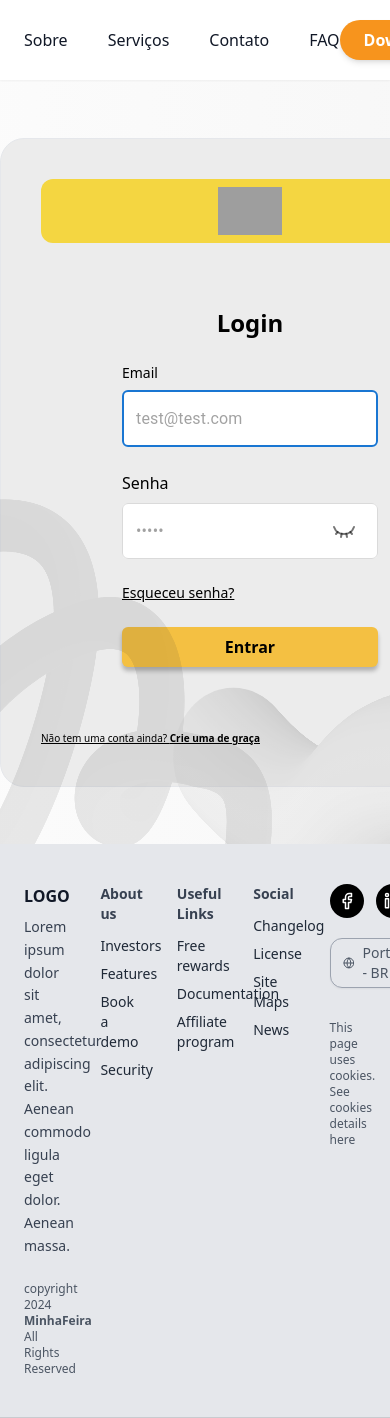
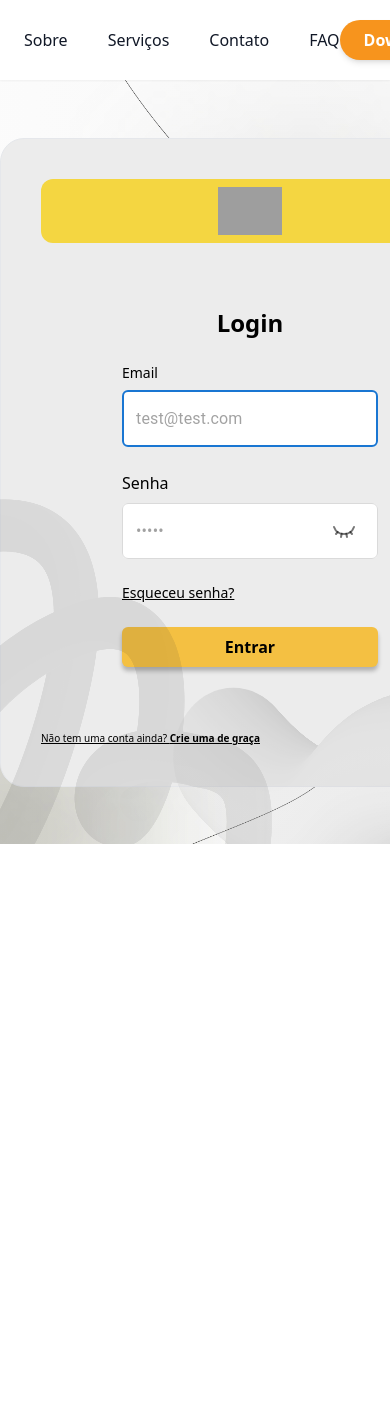
Before and after one commit to FeirasProjeto/Minha-Feira, a Next.js app: page /login in a window 390 px wide. Shown: the top 1418 px of the page. After the commit the page ends 844 px from the top, so only its background shows below. Built offline with nearby package versions, Linux system fonts and the light colour scheme; grey boxes are pictures that could not be loaded.

Commit message:
💩: Bugs e responsividade needs to fixxxx

```diff
--- a/app/layout.tsx
+++ b/app/layout.tsx
@@ -17,8 +17,9 @@ export default function RootLayout({
 }) {
   return (
     <html lang="pt-BR">
-      <body>{children}</body>
-      <Footer />
+      <body className="bg-landing bg-cover bg-center min-h-screen">
+        {children}
+      </body>
     </html>
   );
 }
--- a/app/page.tsx
+++ b/app/page.tsx
@@ -3,15 +3,16 @@ import { useEffect, useState } from "react";
 import { getFeiras } from "../hooks/Feiras";
 
 import Header from "../components/header";
+import Footer from "../components/footer";
 import Banner from "../components/banner";
 import Features from "../components/features";
 import Faq from "../components/faq";
 import Final from "../components/final";
 
-
 export default function HomePage() {
   const [feiras, setFeiras] = useState<TypeFeira[]>([]);
   const [defaultFeiras, setDefault] = useState<TypeFeira[]>([]);
+
   useEffect(() => {
     const fetchFeiras = async () => {
       const feiras = await getFeiras();
@@ -25,17 +26,22 @@ export default function HomePage() {
   const [selectedFeira, setSelectedFeira] = useState<TypeFeira>(
     {} as TypeFeira
   );
+
   const openModal = (f: TypeFeira) => {
     setSelectedFeira(f);
     setOpen(true);
   };
+
   return (
-    <div className="flex flex-col min-h-screen">
+    <div
+      className="flex flex-col min-h-screen bg-[url('/bg-pattern.jpg')] bg-cover bg-center bg-fixed"
+    >
       <Header />
       <Banner />
       <Features />
       <Faq />
       <Final />
+      <Footer />
     </div>
   );
 }
--- a/tailwind.config.js
+++ b/tailwind.config.js
@@ -7,6 +7,9 @@ module.exports = {
   ],
   theme: {
     extend: {
+      backgroundImage: {
+      'landing': "url('/bg-pattern.jpg')",
+        },
       colors: {
         dominante: {
           forte: "#EDECE5",
```
Also changed, not shown: public/bg-pattern.jpg (added).
